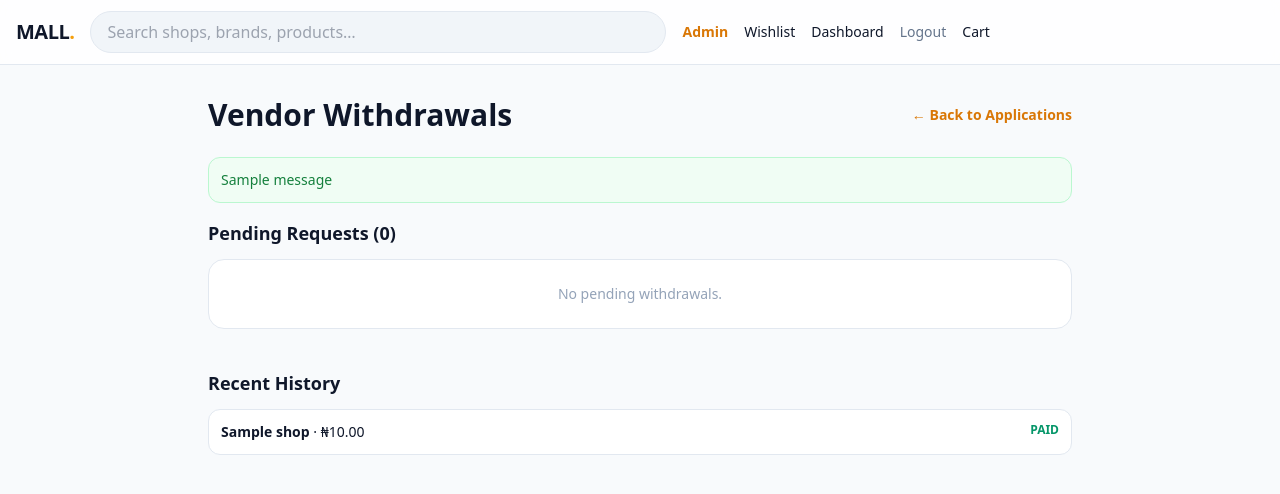
After one commit to Hydrogen999/digital-mall, a Flask app: page /admin/withdrawals in a window 1280 px wide. The commit adds this page. Shown: the top 494 px of the page. Run offline with Flask 3, Linux system fonts and the light colour scheme; a user stored in the database is signed in; tables that the repository leaves empty hold one stand-in row (values such as "Sample post"); one stand-in notice (Sample message) is shown; some libraries are stand-ins or nearby versions.

Commit message:
Added Vendor Withdrawal System

```diff
--- a/app.py
+++ b/app.py
@@ -6,7 +6,7 @@ import hmac
 import hashlib
 import requests
 from datetime import datetime, timedelta
-from sqlalchemy.pool import NullPool  # <-- NEW: Fixes the Render lock error
+from sqlalchemy.pool import NullPool
 
 from flask import (
     Flask, render_template, request, redirect, url_for, jsonify, flash,
@@ -25,7 +25,7 @@ except ImportError:
 
 from models import (
     db, User, Shop, Product, Conversation, Message,
-    Order, OrderItem, Review, Reel, Wishlist
+    Order, OrderItem, Review, Reel, Wishlist, Withdrawal
 )
 from sockets import socketio
 
@@ -71,20 +71,17 @@ def run_application_checks(form, files) -> dict:
 # PAYSTACK HELPER
 # ==================================================================
 def initialize_paystack(email, amount_ngn, callback_url, metadata=None):
-    """Sends a request to Paystack to generate a checkout URL."""
     url = "https://api.paystack.co/transaction/initialize"
     headers = {
         "Authorization": f"Bearer {PAYSTACK_SECRET_KEY}",
         "Content-Type": "application/json"
     }
-    # Paystack expects the amount in Kobo (₦1 = 100 Kobo)
     payload = {
         "email": email,
         "amount": int(amount_ngn * 100),
         "callback_url": callback_url,
         "metadata": metadata or {}
     }
-
     response = requests.post(url, json=payload, headers=headers)
     if response.status_code == 200:
         return response.json()["data"]["authorization_url"]
@@ -98,12 +95,10 @@ app.config.update(
     SECRET_KEY=os.environ.get("SECRET_KEY", "dev-change-me-please"),
     SQLALCHEMY_DATABASE_URI=os.environ.get("DATABASE_URL", "sqlite:///mall.db"),
     SQLALCHEMY_TRACK_MODIFICATIONS=False,
-    # --- THE FIX FOR RENDER ---
     SQLALCHEMY_ENGINE_OPTIONS={
         "poolclass": NullPool,
         "pool_pre_ping": True,
     },
-    # --------------------------
     UPLOAD_FOLDER=os.path.join(BASE_DIR, "static", "uploads"),
     MAX_CONTENT_LENGTH=16 * 1024 * 1024,
 )
@@ -541,7 +536,74 @@ def add_product():
     return redirect(url_for("dashboard"))
 
 # ==================================================================
-# ADMIN
+# WITHDRAWALS (VENDOR & ADMIN)
+# ==================================================================
+@app.route("/vendor/withdraw", methods=["POST"])
+@login_required
+def vendor_withdraw():
+    shop = current_user.shop
+    if not shop: return redirect(url_for("home"))
+
+    amount = float(request.form.get("amount", 0))
+    bank_name = request.form.get("bank_name")
+    acc_name = request.form.get("account_name")
+    acc_num = request.form.get("account_number")
+
+    if amount <= 0 or amount > shop.wallet_balance:
+        flash("Invalid amount. You cannot withdraw more than your balance.", "error")
+        return redirect(url_for("dashboard"))
+
+    if not bank_name or not acc_name or not acc_num:
+        flash("Please fill in all bank details.", "error")
+        return redirect(url_for("dashboard"))
+
+    shop.wallet_balance -= amount
+
+    withdrawal = Withdrawal(
+        shop_id=shop.id, amount=amount,
+        bank_name=bank_name, account_name=acc_name, account_number=acc_num
+    )
+    db.session.add(withdrawal)
+    db.session.commit()
+
+    flash("Withdrawal request submitted! Admin will process it shortly.", "success")
+    return redirect(url_for("dashboard"))
+
+@app.route("/admin/withdrawals")
+@login_required
+def admin_withdrawals():
+    if current_user.role != "admin": return redirect(url_for("home"))
+    pending = Withdrawal.query.filter_by(status="PENDING").order_by(Withdrawal.created_at.desc()).all()
+    history = Withdrawal.query.filter(Withdrawal.status != "PENDING").order_by(Withdrawal.processed_at.desc()).limit(20).all()
+    return render_template("admin_withdrawals.html", pending=pending, history=history)
+
+@app.route("/admin/withdrawals/<int:wid>/approve", methods=["POST"])
+@login_required
+def admin_approve_withdrawal(wid):
+    if current_user.role != "admin": return "Forbidden", 403
+    w = Withdrawal.query.get_or_404(wid)
+    if w.status == "PENDING":
+        w.status = "PAID"
+        w.processed_at = datetime.utcnow()
+        db.session.commit()
+        flash("Withdrawal marked as Paid.", "success")
+    return redirect(url_for("admin_withdrawals"))
+
+@app.route("/admin/withdrawals/<int:wid>/reject", methods=["POST"])
+@login_required
+def admin_reject_withdrawal(wid):
+    if current_user.role != "admin": return "Forbidden", 403
+    w = Withdrawal.query.get_or_404(wid)
+    if w.status == "PENDING":
+        w.status = "REJECTED"
+        w.processed_at = datetime.utcnow()
+        w.shop.wallet_balance += w.amount # Refund
+        db.session.commit()
+        flash("Withdrawal rejected and funds returned to vendor.", "success")
+    return redirect(url_for("admin_withdrawals"))
+
+# ==================================================================
+# ADMIN (Other)
 # ==================================================================
 @app.route("/admin/applications")
 @login_required
--- /dev/null
+++ b/templates/admin_withdrawals.html
@@ -0,0 +1,64 @@
+{% extends "base.html" %}
+{% block title %}Payout Requests · Admin{% endblock %}
+
+{% block content %}
+<div class="max-w-4xl mx-auto px-4 py-8">
+  <div class="flex items-center justify-between mb-6">
+    <h1 class="text-3xl font-black">Vendor Withdrawals</h1>
+    <a href="{{ url_for('admin_applications') }}" class="text-sm text-amber-600 font-semibold hover:underline">← Back to Applications</a>
+  </div>
+
+  {% with msgs = get_flashed_messages(with_categories=true) %}
+    {% for cat, msg in msgs %}
+      <div class="mb-4 rounded-xl p-3 text-sm {{ 'bg-green-50 text-green-700 border border-green-200' if cat=='success' else 'bg-red-50 text-red-700 border border-red-200' }}">
+        {{ msg }}
+      </div>
+    {% endfor %}
+  {% endwith %}
+
+  <h2 class="text-lg font-bold mb-3">Pending Requests ({{ pending|length }})</h2>
+  <div class="space-y-4 mb-10">
+    {% for w in pending %}
+      <div class="bg-white rounded-2xl border border-slate-200 p-5">
+        <div class="flex justify-between items-start">
+          <div>
+            <h3 class="text-lg font-bold">{{ w.shop.name }}</h3>
+            <p class="text-sm text-slate-500">Requested {{ w.created_at.strftime("%d %b, %H:%M") }}</p>
+          </div>
+          <span class="text-xl font-black text-emerald-600">₦{{ "{:,.2f}".format(w.amount) }}</span>
+        </div>
+
+        <div class="grid md:grid-cols-3 gap-4 mt-4 text-sm bg-slate-50 p-3 rounded-xl">
+          <div><span class="text-slate-500">Bank:</span> <b>{{ w.bank_name }}</b></div>
+          <div><span class="text-slate-500">Acct Name:</span> <b>{{ w.account_name }}</b></div>
+          <div><span class="text-slate-500">Acct Number:</span> <b>{{ w.account_number }}</b></div>
+        </div>
+
+        <div class="flex gap-2 mt-4">
+          <form method="POST" action="{{ url_for('admin_approve_withdrawal', wid=w.id) }}">
+            <button class="px-4 py-2 bg-emerald-600 text-white rounded-lg text-sm font-semibold hover:bg-emerald-700">✓ Mark as Paid</button>
+          </form>
+          <form method="POST" action="{{ url_for('admin_reject_withdrawal', wid=w.id) }}">
+            <button class="px-4 py-2 bg-red-600 text-white rounded-lg text-sm font-semibold hover:bg-red-700">✗ Reject</button>
+          </form>
+        </div>
+      </div>
+    {% endfor %}
+    {% if not pending %}
+      <p class="text-slate-400 text-sm py-6 text-center bg-white rounded-2xl border border-slate-200">No pending withdrawals.</p>
+    {% endif %}
+  </div>
+
+  {% if history %}
+    <h2 class="text-lg font-bold mb-3">Recent History</h2>
+    <div class="space-y-2">
+      {% for w in history %}
+        <div class="bg-white rounded-xl border border-slate-200 p-3 flex justify-between text-sm">
+          <span><b>{{ w.shop.name }}</b> · ₦{{ "{:,.2f}".format(w.amount) }}</span>
+          <span class="text-xs font-bold {{ 'text-emerald-600' if w.status == 'PAID' else 'text-red-600' }}">{{ w.status }}</span>
+        </div>
+      {% endfor %}
+    </div>
+  {% endif %}
+</div>
+{% endblock %}
```
Also changed, not shown: models.py (+14 -1 lines), templates/admin_applications.html (+5 -3 lines).
